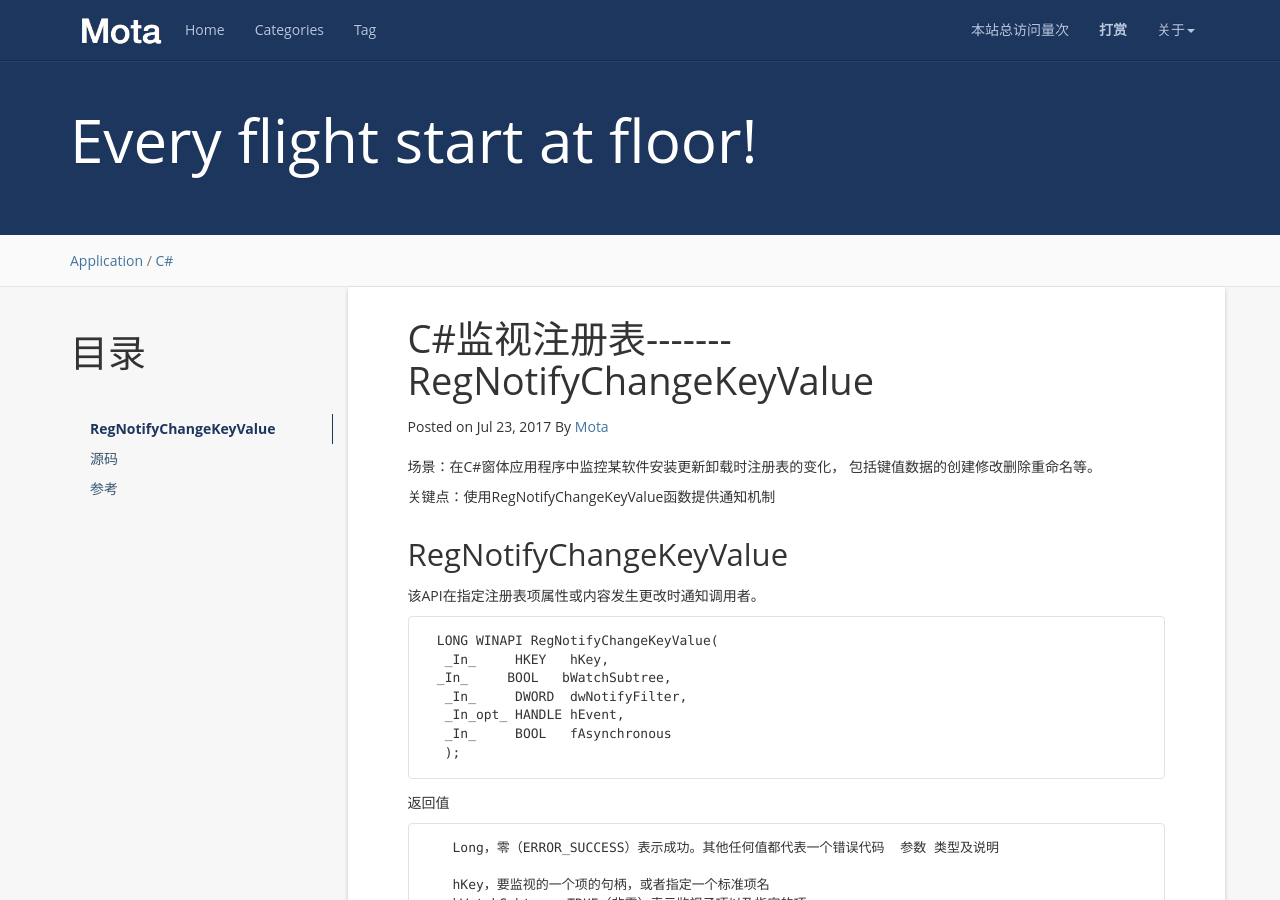
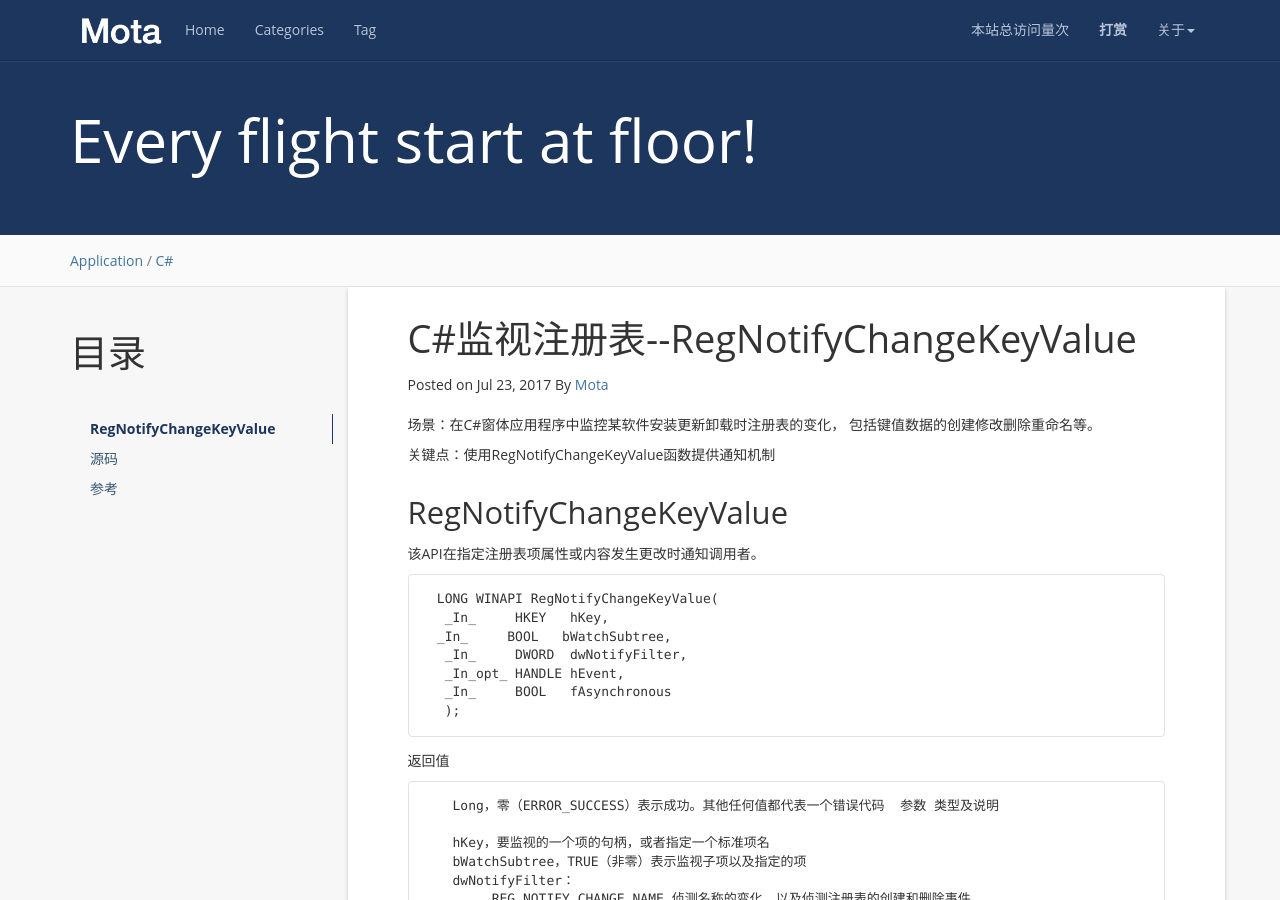
Before and after one commit to GitHubMota/Jekyll-Blog, a Jekyll site: the page built from _posts/2017-07-23-RegNotifyChangeKeyValue-C#.md, in a window 1280 px wide and 900 px high. Built offline with Jekyll 4.4.1, drawn with Linux system fonts in a browser that asks for light colours; nearby versions of some CDN libraries; comment, search, counter and statistics services are not loaded.

```diff
--- a/_posts/2017-07-23-RegNotifyChangeKeyValue-C#.md
+++ b/_posts/2017-07-23-RegNotifyChangeKeyValue-C#.md
@@ -1,6 +1,6 @@
 ---
 layout: post
-title:  C#监视注册表-------RegNotifyChangeKeyValue
+title:  C#监视注册表--RegNotifyChangeKeyValue
 date:   2017-07-23 12:17:27 +0800
 categories: Application
 tag: C#
```
